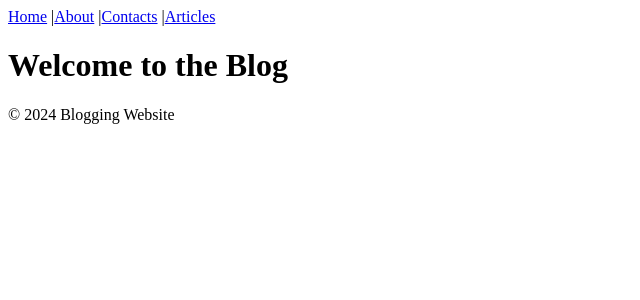
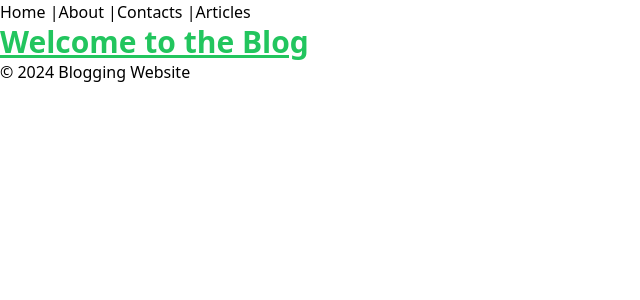
Before and after one commit to JulesDias/fall2024-webtech-202, a Next.js app in the folder client/: page / in a window 1280 px wide. Shown: the top 300 px of the page, without its empty margins (0-640 px from the left). Built offline with nearby package versions, Linux system fonts and the light colour scheme.

Commit message:
Feat : tailwind CSS installation and set-up

```diff
--- a/client/package.json
+++ b/client/package.json
@@ -9,5 +9,10 @@
     "build": "next build",
     "start": "next start",
     "lint": "next lint"
+  },
+  "devDependencies": {
+    "autoprefixer": "^10.4.20",
+    "postcss": "^8.4.47",
+    "tailwindcss": "^3.4.14"
   }
 }
--- /dev/null
+++ b/client/postcss.config.js
@@ -0,0 +1,6 @@
+module.exports = {
+  plugins: {
+    tailwindcss: {},
+    autoprefixer: {},
+  },
+}
--- /dev/null
+++ b/client/src/pages/_app.js
@@ -0,0 +1,10 @@
+// src/pages/_app.js
+
+import '../styles/globals.css'; // Import the global Tailwind CSS styles
+
+function MyApp({ Component, pageProps }) {
+  // `Component` refers to the active page, `pageProps` are the props of the page
+  return <Component {...pageProps} />;
+}
+
+export default MyApp;
--- a/client/src/pages/index.js
+++ b/client/src/pages/index.js
@@ -1,10 +1,13 @@
 //home page
 import Layout from '../components/Layout';
+
 
 export default function Home() {
   return (
     <Layout>
-      <h1>Welcome to the Blog</h1>
+      <h1 className="text-3xl font-bold text-green-500 underline ">
+      Welcome to the Blog
+      </h1>
     </Layout>
   );
 }
--- /dev/null
+++ b/client/src/styles/globals.css
@@ -0,0 +1,3 @@
+@tailwind base;
+@tailwind components;
+@tailwind utilities;
--- /dev/null
+++ b/client/tailwind.config.js
@@ -0,0 +1,13 @@
+/** @type {import('tailwindcss').Config} */
+module.exports = {
+  content: [
+    // Or if using `src` directory:
+    "./src/**/*.{js,ts,jsx,tsx,mdx}",
+    './src/pages/**/*.{js,ts,jsx,tsx}',
+    './src/components/**/*.{js,ts,jsx,tsx}',
+  ],
+  theme: {
+    extend: {},
+  },
+  plugins: [],
+}
```
Also changed, not shown: client/src/test.txt (deleted), client/test.txt (deleted), 2 other files (tests, documents, lock files or other folders).
